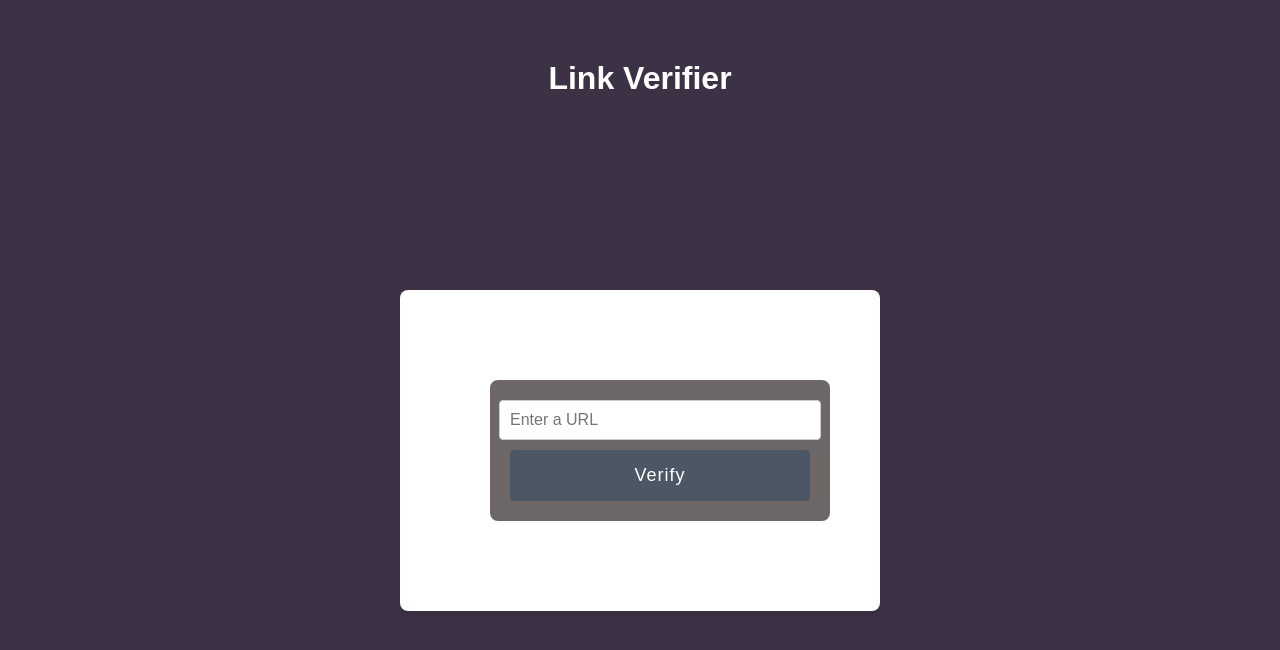
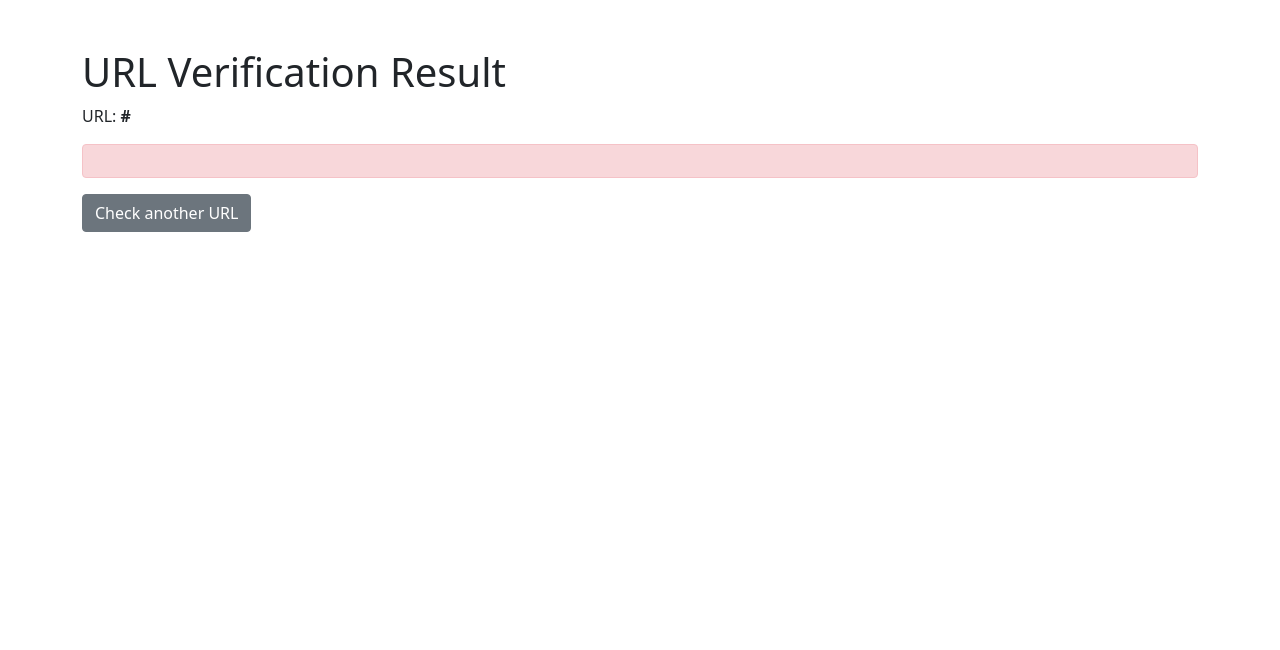
Before and after one commit to olamiji-8/link_verifierw, a Flask app: template templates/index.html in a window 1280 px wide. Shown: the top 650 px of the page. Run offline with Flask 3, Linux system fonts and the light colour scheme; the template is opened without the code that fills it: most values are stand-ins (such as "Sample title", 1, 10 or a date in 2020).

Commit message:
Update index.html

```diff
--- a/templates/index.html
+++ b/templates/index.html
@@ -2,26 +2,24 @@
 <html lang="en">
 <head>
     <meta charset="UTF-8">
-    <title>Link Verifier</title>
-    <link rel="stylesheet" href="{{ url_for('static', filename='styles.css') }}">
+    <meta name="viewport" content="width=device-width, initial-scale=1.0">
+    <title>Phishing Site Verification</title>
+    <link href="https://cdn.jsdelivr.net/npm/bootstrap@5.1.3/dist/css/bootstrap.min.css" rel="stylesheet">
 </head>
 <body>
-    <header>
-        <h1>Link Verifier</h1>
-    </header>
-    <div class="container">
-        <div class="form-container">
-            <form method="post">
-                <input type="text" name="url" placeholder="Enter a URL" required>
-                <button type="submit">Verify</button>
-            </form>
-
-            {% if message %}
-                <div class="message {{ 'valid' if is_valid else 'invalid' }}">
-                    {{ message }}
-                </div>
-            {% endif %}
-        </div>
+    <div class="container mt-5">
+        <h1>URL Verification Result</h1>
+        <p>URL: <strong>{{ url }}</strong></p>
+        {% if not is_valid %}
+            <div class="alert alert-danger" role="alert">
+                {{ message }}
+            </div>
+        {% else %}
+            <div class="alert alert-success" role="alert">
+                {{ message }}
+            </div>
+        {% endif %}
+        <a href="/" class="btn btn-secondary">Check another URL</a>
     </div>
 </body>
 </html>
```
